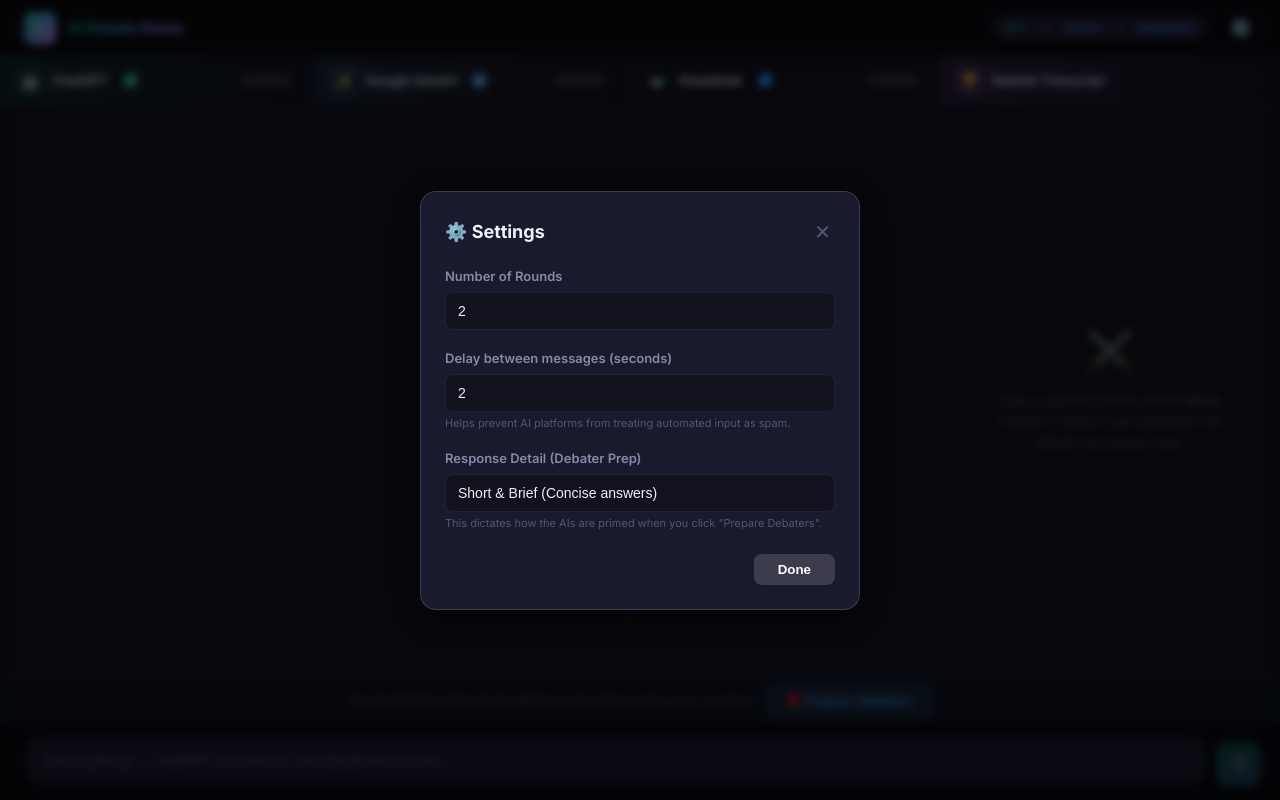
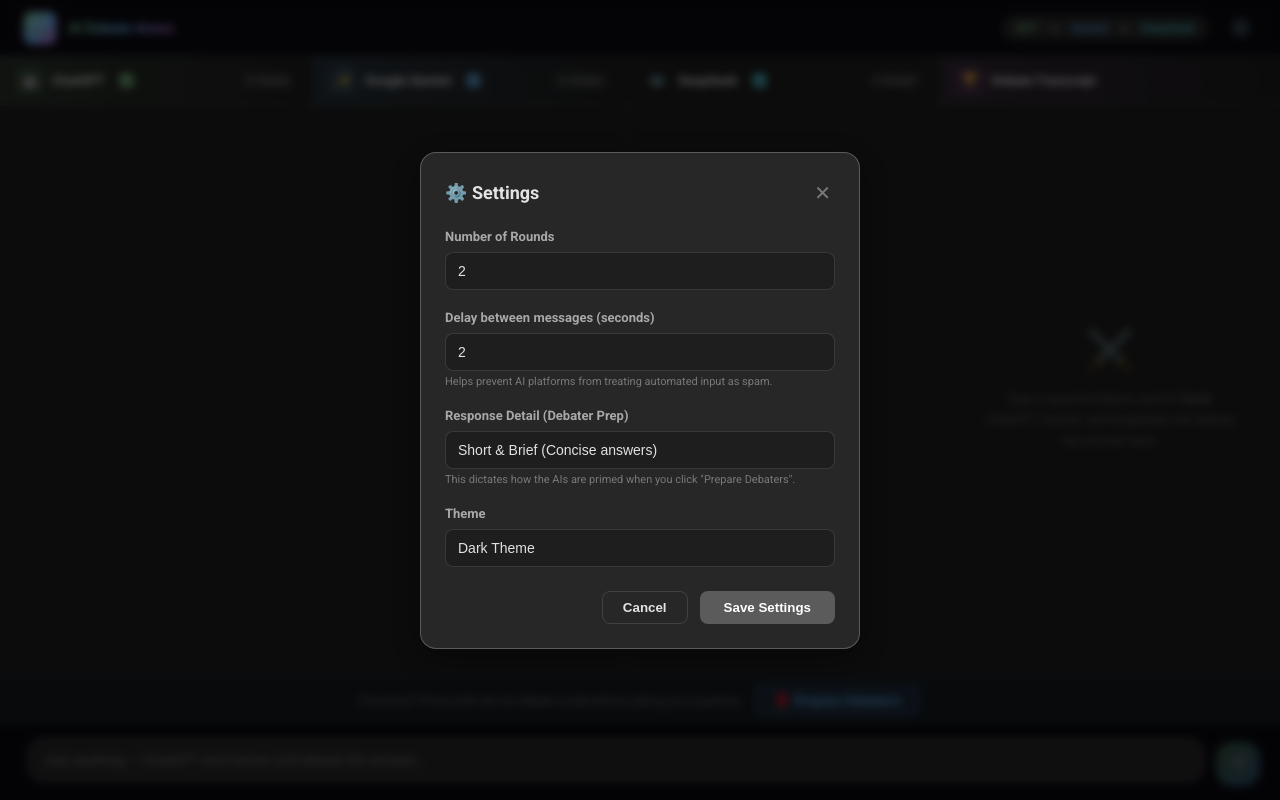
Before and after one commit to thakur-raj/ai-debate-arena, a React (Vite) app: page / in a window 1280 px wide. Both pictures are taken after a click on the button "⚙️". Built offline with nearby package versions, Linux system fonts and the light colour scheme.

Commit message:
feat: implement persistent user settings with light and dark theme support

```diff
--- a/src/App.jsx
+++ b/src/App.jsx
@@ -1,4 +1,4 @@
-import React, { useRef, useState } from 'react';
+import React, { useRef, useState, useEffect } from 'react';
 import Header from './components/Header.jsx';
 import WebviewPanel from './components/WebviewPanel.jsx';
 import ConclusionPanel from './components/ConclusionPanel.jsx';
@@ -11,11 +11,28 @@ export default function App() {
   const geminiRef  = useRef(null);
   const deepseekRef = useRef(null);
 
-  const [settings, setSettings] = useState({
+  const DEFAULT_SETTINGS = {
     rounds: 2,
-    delay: 2, // seconds
-    detailMode: 1 // 1: short, 0: normal, -1: long
+    delay: 2,
+    detailMode: 1,
+    theme: 'dark'
+  };
+
+  const [settings, setSettings] = useState(() => {
+    try {
+      const saved = localStorage.getItem('ai_debate_settings');
+      if (saved) {
+        return { ...DEFAULT_SETTINGS, ...JSON.parse(saved) };
+      }
+    } catch (e) {
+      console.error("Failed to load settings", e);
+    }
+    return DEFAULT_SETTINGS;
   });
+
+  useEffect(() => {
+    document.documentElement.setAttribute('data-theme', settings.theme || 'dark');
+  }, [settings.theme]);
   const [showSettings, setShowSettings] = useState(false);
   const [enabledAIs, setEnabledAIs] = useState({ chatgpt: true, gemini: true, deepseek: true });
 
@@ -104,7 +121,11 @@ export default function App() {
         isOpen={showSettings}
         onClose={() => setShowSettings(false)}
         settings={settings}
-        onSettingsChange={setSettings}
+        onSave={(newSettings) => {
+          setSettings(newSettings);
+          localStorage.setItem('ai_debate_settings', JSON.stringify(newSettings));
+          setShowSettings(false);
+        }}
       />
     </div>
   );
--- a/src/components/SettingsModal.jsx
+++ b/src/components/SettingsModal.jsx
@@ -1,10 +1,22 @@
-import React from 'react';
+import React, { useState, useEffect } from 'react';
 
-export default function SettingsModal({ isOpen, onClose, settings, onSettingsChange }) {
+export default function SettingsModal({ isOpen, onClose, settings, onSave }) {
+  const [localSettings, setLocalSettings] = useState(settings);
+
+  useEffect(() => {
+    if (isOpen) {
+      setLocalSettings(settings);
+    }
+  }, [isOpen, settings]);
+
   if (!isOpen) return null;
 
   const handleChange = (key, value) => {
-    onSettingsChange({ ...settings, [key]: value });
+    setLocalSettings(prev => ({ ...prev, [key]: value }));
+  };
+
+  const handleSave = () => {
+    onSave(localSettings);
   };
 
   return (
@@ -43,7 +55,7 @@ export default function SettingsModal({ isOpen, onClose, settings, onSettingsCha
             <input
               type="number"
               min={1} max={10}
-              value={settings.rounds}
+              value={localSettings.rounds}
               onChange={e => handleChange('rounds', Math.max(1, Math.min(10, parseInt(e.target.value) || 1)))}
               style={{
                 width: '100%', padding: '10px 12px', borderRadius: 8,
@@ -61,7 +73,7 @@ export default function SettingsModal({ isOpen, onClose, settings, onSettingsCha
             <input
               type="number"
               min={0} max={15} step={0.5}
-              value={settings.delay}
+              value={localSettings.delay}
               onChange={e => handleChange('delay', Math.max(0, Math.min(15, parseFloat(e.target.value) || 0)))}
               style={{
                 width: '100%', padding: '10px 12px', borderRadius: 8,
@@ -80,7 +92,7 @@ export default function SettingsModal({ isOpen, onClose, settings, onSettingsCha
               Response Detail (Debater Prep)
             </label>
             <select
-              value={settings.detailMode}
+              value={localSettings.detailMode}
               onChange={e => handleChange('detailMode', parseInt(e.target.value))}
               style={{
                 width: '100%', padding: '10px 12px', borderRadius: 8,
@@ -99,12 +111,37 @@ export default function SettingsModal({ isOpen, onClose, settings, onSettingsCha
           </div>
         </div>
 
-        <div style={{ marginTop: 24, display: 'flex', justifyContent: 'flex-end' }}>
+        <div style={{ marginTop: 20, display: 'flex', flexDirection: 'column', gap: 8 }}>
+          <label style={{ fontSize: 13, color: 'var(--text-secondary)', fontWeight: 600 }}>
+            Theme
+          </label>
+          <select
+            value={localSettings.theme || 'dark'}
+            onChange={e => handleChange('theme', e.target.value)}
+            style={{
+              width: '100%', padding: '10px 12px', borderRadius: 8,
+              border: '1px solid var(--border)', background: 'var(--bg-surface)',
+              color: 'var(--text-primary)', fontSize: 14, outline: 'none',
+              appearance: 'none'
+            }}
+          >
+            <option value="dark">Dark Theme</option>
+            <option value="light">Light Theme</option>
+          </select>
+        </div>
+
+        <div style={{ marginTop: 24, display: 'flex', justifyContent: 'flex-end', gap: 12 }}>
           <button onClick={onClose} style={{
+            padding: '8px 20px', borderRadius: 8, background: 'transparent',
+            color: 'var(--text-primary)', border: '1px solid var(--border)', cursor: 'pointer', fontWeight: 600
+          }}>
+            Cancel
+          </button>
+          <button onClick={handleSave} style={{
             padding: '8px 24px', borderRadius: 8, background: 'var(--border-glow)',
             color: 'white', border: 'none', cursor: 'pointer', fontWeight: 600
           }}>
-            Done
+            Save Settings
           </button>
         </div>
       </div>
--- a/src/index.css
+++ b/src/index.css
@@ -1,36 +1,79 @@
 /* AI Debate Arena — Design System */
-@import url('https://fonts.googleapis.com/css2?family=Inter:wght@300;400;500;600;700;800&family=JetBrains+Mono:wght@400;500&display=swap');
+@import url('https://fonts.googleapis.com/css2?family=Roboto:wght@300;400;500;700&family=Inter:wght@300;400;500;600;700;800&family=JetBrains+Mono:wght@400;500&display=swap');
 
 /* ─── Tokens ─────────────────────────────────────────────── */
-:root {
-  --bg-base:      #0a0a12;
-  --bg-surface:   #12121e;
-  --bg-elevated:  #1a1a2e;
-  --border:       rgba(255,255,255,0.07);
-  --border-glow:  rgba(255,255,255,0.15);
+:root, :root[data-theme="dark"] {
+  /* Material Dark Theme Backgrounds */
+  --bg-base:      #121212;
+  --bg-surface:   #1E1E1E;
+  --bg-elevated:  #272727;
+  --border:       rgba(255, 255, 255, 0.12);
+  --border-glow:  rgba(255, 255, 255, 0.24);
 
-  --chatgpt-color:   #10a37f;
-  --chatgpt-glow:    rgba(16,163,127,0.25);
-  --chatgpt-soft:    rgba(16,163,127,0.12);
+  --chatgpt-color:   #81C784;
+  --chatgpt-glow:    rgba(129, 199, 132, 0.25);
+  --chatgpt-soft:    rgba(129, 199, 132, 0.12);
+  --gemini-color:    #64B5F6;
+  --gemini-glow:     rgba(100, 181, 246, 0.25);
+  --gemini-soft:     rgba(100, 181, 246, 0.12);
+  --deepseek-color:  #4DD0E1;
+  --deepseek-glow:   rgba(77, 208, 225, 0.25);
+  --deepseek-soft:   rgba(77, 208, 225, 0.12);
+  --conclusion-color: #BA68C8;
+  --conclusion-glow:  rgba(186, 104, 200, 0.25);
+  --conclusion-soft:  rgba(186, 104, 200, 0.12);
 
-  --gemini-color:    #4a90d9;
-  --gemini-glow:     rgba(74,144,217,0.25);
-  --gemini-soft:     rgba(74,144,217,0.12);
-
-  --conclusion-color: #c77dff;
-  --conclusion-glow:  rgba(199,125,255,0.25);
-  --conclusion-soft:  rgba(199,125,255,0.12);
-
-  --text-primary:   #f0f0f8;
-  --text-secondary: #8888aa;
-  --text-muted:     #555570;
+  --text-primary:   rgba(255, 255, 255, 0.87);
+  --text-secondary: rgba(255, 255, 255, 0.60);
+  --text-muted:     rgba(255, 255, 255, 0.38);
 
   --radius-sm: 8px;
-  --radius-md: 12px;
-  --radius-lg: 18px;
+  --radius-md: 16px;
+  --radius-lg: 24px;
+  --font-body: 'Roboto', 'Inter', system-ui, sans-serif;
+  --font-mono: 'JetBrains Mono', monospace;
 
-  --font-body: 'Inter', system-ui, sans-serif;
-  --font-mono: 'JetBrains Mono', monospace;
+  /* Overlays & UI Elements */
+  --scrollbar-thumb: rgba(255, 255, 255, 0.12);
+  --scrollbar-thumb-hover: rgba(255, 255, 255, 0.22);
+  --header-bg: rgba(10, 10, 18, 0.9);
+  --status-idle-bg: rgba(255, 255, 255, 0.05);
+  --overlay-bg: rgba(10, 10, 18, 0.85);
+  --input-bg: rgba(10, 10, 18, 0.95);
+}
+
+:root[data-theme="light"] {
+  /* Material Light Theme Backgrounds */
+  --bg-base:      #F5F5F5;
+  --bg-surface:   #FFFFFF;
+  --bg-elevated:  #FFFFFF;
+  --border:       rgba(0, 0, 0, 0.12);
+  --border-glow:  rgba(0, 0, 0, 0.24);
+
+  --chatgpt-color:   #388E3C;
+  --chatgpt-glow:    rgba(56, 142, 60, 0.25);
+  --chatgpt-soft:    rgba(56, 142, 60, 0.12);
+  --gemini-color:    #1976D2;
+  --gemini-glow:     rgba(25, 118, 210, 0.25);
+  --gemini-soft:     rgba(25, 118, 210, 0.12);
+  --deepseek-color:  #0097A7;
+  --deepseek-glow:   rgba(0, 151, 167, 0.25);
+  --deepseek-soft:   rgba(0, 151, 167, 0.12);
+  --conclusion-color: #7B1FA2;
+  --conclusion-glow:  rgba(123, 31, 162, 0.25);
+  --conclusion-soft:  rgba(123, 31, 162, 0.12);
+
+  --text-primary:   rgba(0, 0, 0, 0.87);
+  --text-secondary: rgba(0, 0, 0, 0.60);
+  --text-muted:     rgba(0, 0, 0, 0.38);
+
+  /* Overlays & UI Elements */
+  --scrollbar-thumb: rgba(0, 0, 0, 0.12);
+  --scrollbar-thumb-hover: rgba(0, 0, 0, 0.22);
+  --header-bg: rgba(255, 255, 255, 0.9);
+  --status-idle-bg: rgba(0, 0, 0, 0.05);
+  --overlay-bg: rgba(255, 255, 255, 0.85);
+  --input-bg: rgba(255, 255, 255, 0.95);
 }
 
 /* ─── Reset ──────────────────────────────────────────────── */
@@ -48,8 +91,8 @@ html, body, #root {
 /* ─── Scrollbar ──────────────────────────────────────────── */
 ::-webkit-scrollbar { width: 6px; }
 ::-webkit-scrollbar-track { background: transparent; }
-::-webkit-scrollbar-thumb { background: rgba(255,255,255,0.12); border-radius: 3px; }
-::-webkit-scrollbar-thumb:hover { background: rgba(255,255,255,0.22); }
+::-webkit-scrollbar-thumb { background: var(--scrollbar-thumb); border-radius: 3px; }
+::-webkit-scrollbar-thumb:hover { background: var(--scrollbar-thumb-hover); }
 
 /* ─── Layout ─────────────────────────────────────────────── */
 .app-shell {
@@ -66,7 +109,7 @@ html, body, #root {
   padding: 0 24px;
   height: 56px;
   min-height: 56px;
-  background: rgba(10,10,18,0.9);
+  background: var(--header-bg);
   backdrop-filter: blur(20px);
   border-bottom: 1px solid var(--border);
   -webkit-app-region: drag;
@@ -93,8 +136,8 @@ html, body, #root {
 }
 
 @keyframes logoPulse {
-  0%, 100% { box-shadow: 0 0 0 0 rgba(199,125,255,0); }
-  50% { box-shadow: 0 0 20px 4px rgba(199,125,255,0.3); }
+  0%, 100% { box-shadow: 0 0 0 0 var(--conclusion-glow); }
+  50% { box-shadow: 0 0 20px 4px var(--conclusion-glow); }
 }
 
 .header-title {
@@ -219,7 +262,7 @@ html, body, #root {
   transition: all 0.3s ease;
 }
 
-.status-pill.idle    { background: rgba(255,255,255,0.05); color: var(--text-muted); }
+.status-pill.idle    { background: var(--status-idle-bg); color: var(--text-muted); }
 .status-pill.thinking { background: rgba(255,193,7,0.12); color: #ffc107; }
 .status-pill.done    { background: rgba(76,175,80,0.12);  color: #4caf50; }
 .status-pill.error   { background: rgba(244,67,54,0.12);  color: #f44336; }
@@ -255,7 +298,7 @@ webview {
   align-items: center;
   justify-content: center;
   gap: 16px;
-  background: rgba(10,10,18,0.85);
+  background: var(--overlay-bg);
   backdrop-filter: blur(8px);
   z-index: 10;
   pointer-events: none;
@@ -431,7 +474,7 @@ webview {
   align-items: flex-end;
   gap: 12px;
   padding: 14px 20px;
-  background: rgba(10,10,18,0.95);
+  background: var(--input-bg);
   border-top: 1px solid var(--border);
   backdrop-filter: blur(20px);
 }
```
